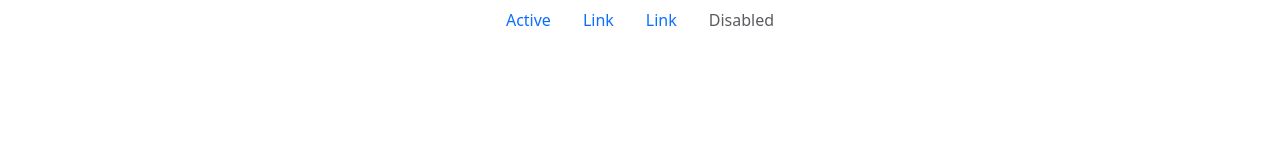
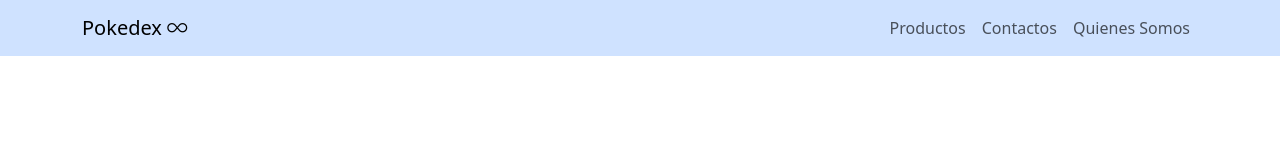
Before and after one commit to nachoabe30/Pokegroup, a plain HTML site: page index.html in a window 1280 px wide. Drawn offline with nearby package versions, Linux system fonts and the light colour scheme.

Commit message:
Ingresamos el nav correctamente con sus rutas decuadas y logotipo de pokedex

```diff
--- a/index.html
+++ b/index.html
@@ -6,29 +6,40 @@
     <meta author="Ignacio y Eduardo">
     <meta name="description" content="Galerias de pokedex">
     <link href="https://cdn.jsdelivr.net/npm/bootstrap@5.3.6/dist/css/bootstrap.min.css" rel="stylesheet" integrity="sha384-4Q6Gf2aSP4eDXB8Miphtr37CMZZQ5oXLH2yaXMJ2w8e2ZtHTl7GptT4jmndRuHDT" crossorigin="anonymous">
+    <link rel="stylesheet" href="https://cdn.jsdelivr.net/npm/bootstrap-icons@1.13.1/font/bootstrap-icons.min.css">
     <link rel="stylesheet" href="./css/style.css">
-
 
     <title>Galerias de pokedex</title>
 </head>
 <body>
 
   <header>
-        <ul class="nav justify-content-center">
+  <nav class="navbar navbar-expand-lg bg-primary-subtle">
+    <div class="container">
+      <a class="navbar-brand titulo active" href="./index.html">
+        Pokedex
+        <i class="bi bi-infinity"></i>
+      </a>
+      <button class="navbar-toggler" type="button" data-bs-toggle="collapse" data-bs-target="#navbarNav" aria-controls="navbarNav" aria-expanded="false" aria-label="Toggle navigation">
+        <span class="navbar-toggler-icon"></span>
+      </button>
+      <div class="collapse navbar-collapse justify-content-end" id="navbarNav">
+        <ul class="navbar-nav">
           <li class="nav-item">
-    <a class="nav-link active" aria-current="page" href="#">Active</a>
+            <a class="nav-link" href="./pages/productos.html">Productos</a>
           </li>
           <li class="nav-item">
-    <a class="nav-link" href="#">Link</a>
+            <a class="nav-link" href="./pages/contactos.html">Contactos</a>
           </li>
           <li class="nav-item">
-    <a class="nav-link" href="#">Link</a>
-  </li>
-  <li class="nav-item">
-    <a class="nav-link disabled" aria-disabled="true">Disabled</a>
+            <a class="nav-link" href="./pages/quienesSomos.html">Quienes Somos</a>
           </li>
         </ul>
+      </div>
+    </div>
+  </nav>
 </header>
+
     <main></main>
     <footer></footer>
 
```
Also changed, not shown: pages/contactos.html (added), pages/error404.html (added), pages/productos.html (added), pages/quienesSomos.html (added). Lines whose indentation alone changed are shown as unchanged.
